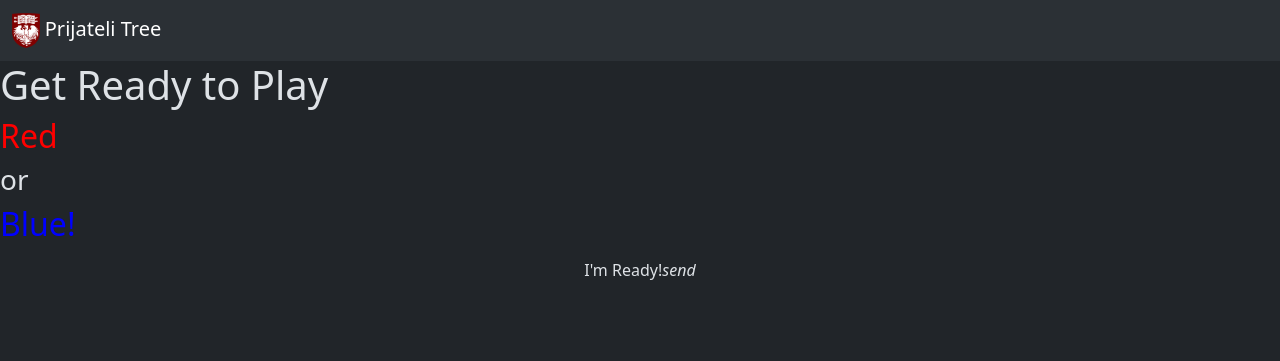
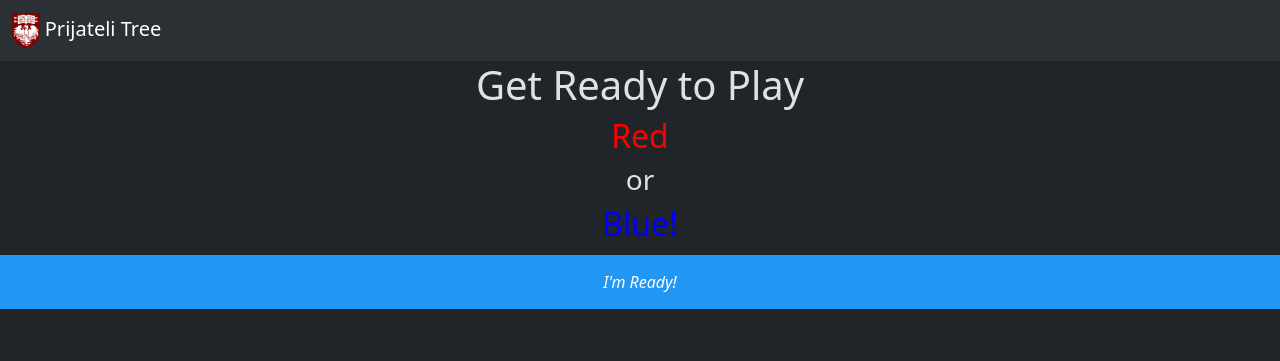
Before and after one commit to prijatelilab/PrijateliTree, a Python web app: template prijateli_tree/app/templates/ready.html in a window 1280 px wide. Shown: the top 361 px of the page. Run offline with Jinja, Linux system fonts and the light colour scheme; the template is opened without the code that fills it, so the values that code supplies are empty.

Commit message:
Some changes to template

```diff
--- a/prijateli_tree/app/routers/games.py
+++ b/prijateli_tree/app/routers/games.py
@@ -368,7 +368,7 @@ def integrated_game(game_id: int, player_id: int, db: Session = Depends(get_db))
         score_to_denirs(game_id, player_id, "", db, current_round)
 
 
-@router.post("/confirm_ready")
+@router.post("/ready")
 def confirm_login(
     player_id: int,
     game_id: int,
--- a/prijateli_tree/app/templates/ready.html
+++ b/prijateli_tree/app/templates/ready.html
@@ -3,15 +3,18 @@
   PrijateliTree - Game Start
 {% endblock title %}
 {% block content %}
-  <h1>Get Ready to Play</h1>
-  <h2 style="color:red;">Red</h2>
-  <h3>or</h3>
-  <h2 style="color:blue;">Blue!</h2>
-  <form class="row" method="post" action='{{ url_for("confirm_ready") }}'>
+  <div style="text-align: center;">
+    <h1>Get Ready to Play</h1>
+    <h2 style="color:red;">Red</h2>
+    <h3>or</h3>
+    <h2 style="color:blue;">Blue!</h2>
+  </div>
+  <form class="row" method="post" action='{{ url_for("ready") }}' style="display: flex; justify-content: center;">
     <button class="btn icon-right waves-effect waves-light"
             type="submit"
-            value="submit">
-      I'm Ready!<i class="material-icons right">send</i>
+            value="submit"
+            style="background-color: #2196F3; color: white; padding: 15px 32px; text-align: center; text-decoration: none; display: inline-block; font-size: 16px; margin: 4px 2px; cursor: pointer; border: none; border-radius: 4px;">
+      <i class="material-icons right">I'm Ready!</i>
     </button>
-  </form
+  </form>
 {% endblock content %}
```
